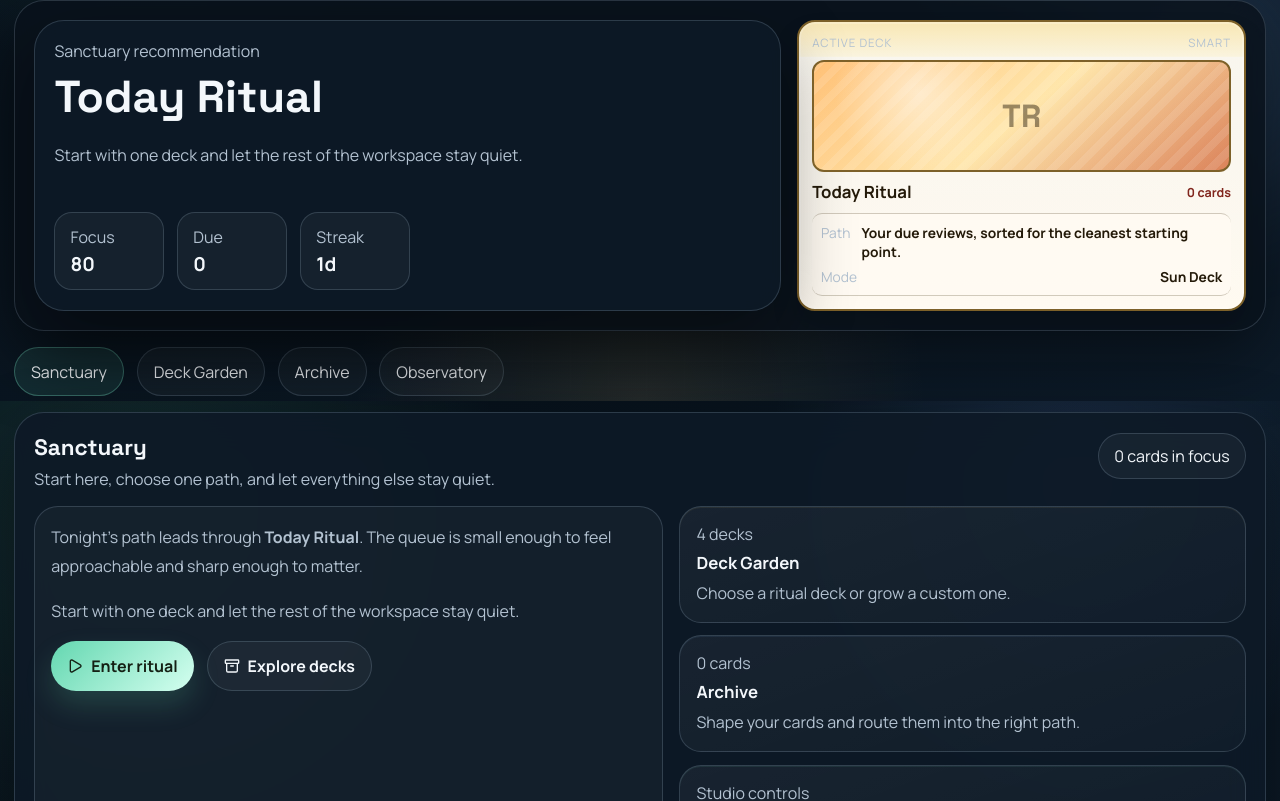
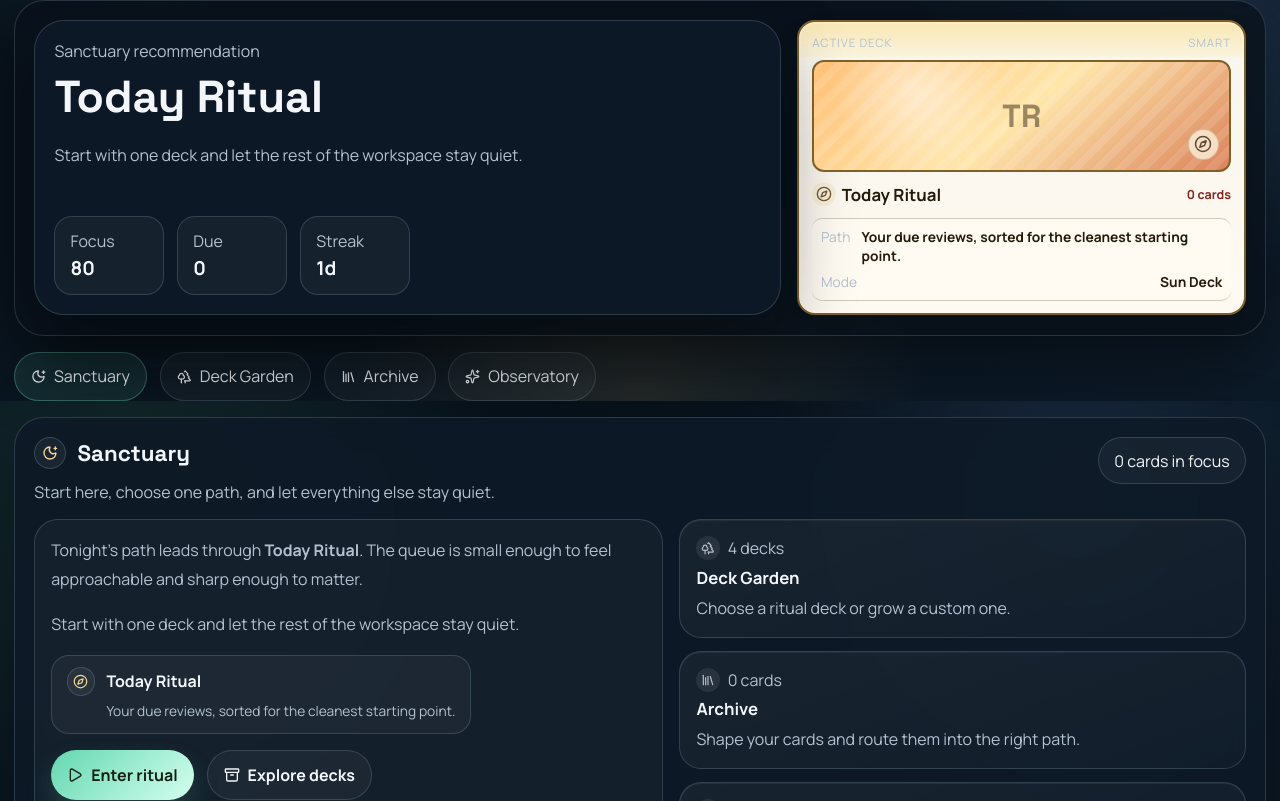
Before and after one commit to GauravJ3/work-tracker-srs, a React (Vite) app: page / in a window 1280 px wide. Shown: the part 399-1200 px from the top of the page. Built offline with nearby package versions, Linux system fonts and the light colour scheme.

Commit message:
feat: add world icons across screens and decks

```diff
--- a/src/App.jsx
+++ b/src/App.jsx
@@ -7,6 +7,7 @@ import ObservatoryScreen from "./components/screens/ObservatoryScreen";
 import RitualChamber from "./components/session/RitualChamber";
 import MetricBadge from "./components/shared/MetricBadge";
 import TrainerCardHeader from "./components/cards/TrainerCardHeader";
+import { getDeckIcon, getScreenIcon } from "./components/shared/worldIcons";
 import { deckSigil } from "./components/cards/TrainerCard";
 import { blindItems } from "./data/blind75";
 import { createManualItem, mergeImportedItems, parseCsv, rowsToItems } from "./lib/importers";
@@ -229,6 +230,7 @@ function App() {
       tone: "forest",
     },
   ];
+  const HeroDeckIcon = getDeckIcon(activeDeck?.name);
 
   function updateSettings(partial) {
     setState((current) => ({
@@ -703,9 +705,17 @@ function App() {
             <TrainerCardHeader tag="Active Deck" type={activeDeck?.kind === "custom" ? "Custom" : "Smart"} />
             <div className={`trainer-art art-${activeDeck?.tone || "sun"}`}>
               <div className="trainer-sigil">{deckSigil(activeDeck?.name || "TR")}</div>
+              <span className="trainer-art-icon" aria-hidden="true">
+                <HeroDeckIcon size={18} />
+              </span>
             </div>
             <div className="trainer-name-row">
-              <strong>{activeDeck?.name || "Today Ritual"}</strong>
+              <strong>
+                <span className="trainer-name-icon" aria-hidden="true">
+                  <HeroDeckIcon size={16} />
+                </span>
+                {activeDeck?.name || "Today Ritual"}
+              </strong>
               <span className="trainer-hp">{activeDeck?.count || 0} cards</span>
             </div>
             <div className="trainer-info">
@@ -717,14 +727,20 @@ function App() {
 
         <nav className="view-nav" aria-label="Workspace views">
           {views.map(([id, label]) => (
+            (() => {
+              const ViewIcon = getScreenIcon(label);
+              return (
                 <button
                   key={id}
                   type="button"
                   className={`view-chip ${view === id ? "is-active" : ""}`}
                   onClick={() => setView(id)}
                 >
+                  <ViewIcon size={15} />
                   {label}
                 </button>
+              );
+            })()
           ))}
         </nav>
 
--- a/src/components/layout/Panel.jsx
+++ b/src/components/layout/Panel.jsx
@@ -1,9 +1,16 @@
-function Panel({ title, subtitle, action, children }) {
+function Panel({ title, subtitle, action, icon: Icon, children }) {
   return (
     <section className="panel">
       <div className="panel-head">
-        <div>
-          <h2>{title}</h2>
+        <div className="panel-heading">
+          <div className="panel-title-row">
+            {Icon ? (
+              <span className="panel-icon" aria-hidden="true">
+                <Icon size={16} />
+              </span>
+            ) : null}
+            <h2>{title}</h2>
+          </div>
           <p>{subtitle}</p>
         </div>
         {action}
--- a/src/components/screens/ArchiveScreen.jsx
+++ b/src/components/screens/ArchiveScreen.jsx
@@ -1,5 +1,6 @@
 import { CheckCircle2, ExternalLink, FolderPlus } from "lucide-react";
 import Panel from "../layout/Panel";
+import { getDeckIcon, getScreenIcon } from "../shared/worldIcons";
 import TrainerCard from "../cards/TrainerCard";
 import TrainerCardHeader from "../cards/TrainerCardHeader";
 import { deckSigil, difficultyTone } from "../cards/TrainerCard";
@@ -22,13 +23,26 @@ function ArchiveScreen({
   addBlindItem,
   toggleSolved,
 }) {
+  const ArchiveIcon = getScreenIcon("Archive");
+  const SelectedDeckIcon = getDeckIcon(selectedCustomDeck?.name);
+
   return (
     <div className="screen-grid">
       <Panel
         title="Archive"
         subtitle="Browse, refine, and route cards into the right deck."
+        icon={ArchiveIcon}
         action={<span className="section-chip">{state.items.length} cards</span>}
       >
+        {selectedCustomDeck ? (
+          <div className="active-deck-chip active-deck-chip-quiet">
+            <span className="panel-icon panel-icon-inline" aria-hidden="true">
+              <SelectedDeckIcon size={15} />
+            </span>
+            <strong>{selectedCustomDeck.name}</strong>
+            <span>New cards route here when you choose Add to deck.</span>
+          </div>
+        ) : null}
         <div className="subview-switch">
           <button type="button" className={`subview-chip ${libraryMode === "work" ? "is-active" : ""}`} onClick={() => setLibraryMode("work")}>
             Work Cards
--- a/src/components/screens/ObservatoryScreen.jsx
+++ b/src/components/screens/ObservatoryScreen.jsx
@@ -1,6 +1,7 @@
 import { Bell, RefreshCw, Upload } from "lucide-react";
 import Panel from "../layout/Panel";
 import EmptyState from "../shared/EmptyState";
+import { getScreenIcon } from "../shared/worldIcons";
 
 function ObservatoryScreen({
   state,
@@ -11,11 +12,14 @@ function ObservatoryScreen({
   importCsv,
   enableNotifications,
 }) {
+  const ObservatoryIcon = getScreenIcon("Observatory");
+
   return (
     <div className="screen-grid">
       <Panel
         title="Observatory"
         subtitle="Quiet controls for how this world sounds, syncs, and stays with you."
+        icon={ObservatoryIcon}
         action={<span className="section-chip">Live</span>}
       >
         <div className="two-column">
--- a/src/components/screens/SanctuaryScreen.jsx
+++ b/src/components/screens/SanctuaryScreen.jsx
@@ -2,6 +2,7 @@ import { Archive, Play } from "lucide-react";
 import Panel from "../layout/Panel";
 import MetricBadge from "../shared/MetricBadge";
 import EmptyState from "../shared/EmptyState";
+import { getDeckIcon, getScreenIcon } from "../shared/worldIcons";
 import TrainerCard from "../cards/TrainerCard";
 
 function SanctuaryScreen({
@@ -17,11 +18,15 @@ function SanctuaryScreen({
   ritualHint,
   focusScore,
 }) {
+  const SanctuaryIcon = getScreenIcon("Sanctuary");
+  const ActiveDeckIcon = getDeckIcon(activeDeck?.name);
+
   return (
     <div className="screen-grid">
       <Panel
         title="Sanctuary"
         subtitle="Start here, choose one path, and let everything else stay quiet."
+        icon={SanctuaryIcon}
         action={<span className="section-chip">{activeDeck?.count || 0} cards in focus</span>}
       >
         <div className="world-intro">
@@ -31,6 +36,13 @@ function SanctuaryScreen({
               small enough to feel approachable and sharp enough to matter.
             </p>
             <p className="world-line">{ritualHint}</p>
+            <div className="active-deck-chip">
+              <span className="panel-icon panel-icon-inline" aria-hidden="true">
+                <ActiveDeckIcon size={15} />
+              </span>
+              <strong>{activeDeck?.name || "Today Ritual"}</strong>
+              <span>{activeDeck?.description || "Start with the cards due now."}</span>
+            </div>
             <div className="hero-actions">
               <button className="button button-primary" type="button" onClick={() => startSession(activeDeck)}>
                 <Play size={16} />
@@ -44,16 +56,26 @@ function SanctuaryScreen({
           </div>
           <div className="portal-grid">
             {portals.map((portal) => (
+              (() => {
+                const PortalIcon = getScreenIcon(portal.title);
+                return (
                   <button
                     key={portal.id}
                     type="button"
                     className={`portal-card portal-${portal.tone}`}
                     onClick={() => setView(portal.id)}
                   >
-                <span>{portal.stat}</span>
+                    <span className="portal-meta">
+                      <span className="portal-icon" aria-hidden="true">
+                        <PortalIcon size={14} />
+                      </span>
+                      {portal.stat}
+                    </span>
                     <strong>{portal.title}</strong>
                     <p>{portal.description}</p>
                   </button>
+                );
+              })()
             ))}
           </div>
         </div>
--- /dev/null
+++ b/src/components/shared/worldIcons.jsx
@@ -0,0 +1,34 @@
+import {
+  BookOpen,
+  Boxes,
+  Compass,
+  Library,
+  MoonStar,
+  Sparkles,
+  Stars,
+  Trees,
+} from "lucide-react";
+
+const screenIcons = {
+  Sanctuary: MoonStar,
+  "Deck Garden": Trees,
+  Archive: Library,
+  Observatory: Stars,
+};
+
+const deckIcons = {
+  "Today Ritual": Compass,
+  "Recovery Run": Sparkles,
+  "Flow Stack": BookOpen,
+  "Blind Trainer": Boxes,
+};
+
+function getScreenIcon(name) {
+  return screenIcons[name] || MoonStar;
+}
+
+function getDeckIcon(name) {
+  return deckIcons[name] || BookOpen;
+}
+
+export { getDeckIcon, getScreenIcon };
--- a/src/styles.css
+++ b/src/styles.css
@@ -398,6 +398,9 @@ a {
   color: var(--text-primary);
   padding: 0.8rem 1rem;
   cursor: pointer;
+  display: inline-flex;
+  align-items: center;
+  gap: 0.5rem;
 }
 
 .view-chip.is-active {
@@ -439,6 +442,17 @@ a {
   margin-bottom: 1rem;
 }
 
+.panel-heading {
+  display: grid;
+  gap: 0.35rem;
+}
+
+.panel-title-row {
+  display: inline-flex;
+  align-items: center;
+  gap: 0.7rem;
+}
+
 .panel-head h2,
 .session-topbar h2 {
   margin: 0;
@@ -449,6 +463,24 @@ a {
 .panel-head p {
   margin: 0.4rem 0 0;
   max-width: 54ch;
+}
+
+.panel-icon {
+  width: 2rem;
+  height: 2rem;
+  display: inline-flex;
+  align-items: center;
+  justify-content: center;
+  border-radius: 999px;
+  border: 1px solid var(--border-default);
+  background: rgba(255, 255, 255, 0.05);
+  color: var(--accent-gold-soft);
+  flex: 0 0 auto;
+}
+
+.panel-icon-inline {
+  width: 1.8rem;
+  height: 1.8rem;
 }
 
 .section-chip {
@@ -477,6 +509,35 @@ a {
   padding: 1rem;
 }
 
+.active-deck-chip {
+  display: grid;
+  grid-template-columns: auto minmax(0, auto);
+  gap: 0.35rem 0.7rem;
+  align-items: center;
+  width: fit-content;
+  max-width: 100%;
+  margin: 0 0 1rem;
+  padding: 0.7rem 0.9rem;
+  border-radius: 18px;
+  border: 1px solid var(--border-default);
+  background: rgba(255, 255, 255, 0.04);
+}
+
+.active-deck-chip strong {
+  color: var(--text-primary);
+}
+
+.active-deck-chip span:last-child {
+  grid-column: 2;
+  color: var(--text-secondary);
+  font-size: var(--type-body-sm);
+  line-height: 1.5;
+}
+
+.active-deck-chip-quiet {
+  margin: 0 0 1rem;
+}
+
 .world-line {
   margin: 0 0 1rem;
   color: var(--text-secondary);
@@ -502,6 +563,23 @@ a {
 .portal-card span,
 .subview-chip {
   color: var(--text-secondary);
+}
+
+.portal-meta {
+  display: inline-flex;
+  align-items: center;
+  gap: 0.45rem;
+}
+
+.portal-icon {
+  width: 1.5rem;
+  height: 1.5rem;
+  display: inline-flex;
+  align-items: center;
+  justify-content: center;
+  border-radius: 999px;
+  background: rgba(255, 255, 255, 0.08);
+  color: var(--text-primary);
 }
 
 .portal-card strong {
@@ -622,6 +700,22 @@ a {
   color: rgba(35, 24, 6, 0.46);
 }
 
+.trainer-art-icon {
+  position: absolute;
+  right: 0.65rem;
+  bottom: 0.65rem;
+  width: 1.9rem;
+  height: 1.9rem;
+  display: inline-flex;
+  align-items: center;
+  justify-content: center;
+  border-radius: 999px;
+  background: rgba(255, 248, 228, 0.72);
+  border: 1px solid rgba(64, 48, 16, 0.2);
+  color: rgba(36, 26, 9, 0.74);
+  backdrop-filter: blur(4px);
+}
+
 .trainer-name-row {
   display: flex;
   justify-content: space-between;
@@ -635,6 +729,18 @@ a {
   display: flex;
   align-items: center;
   gap: 0.35rem;
+}
+
+.trainer-name-icon {
+  width: 1.5rem;
+  height: 1.5rem;
+  display: inline-flex;
+  align-items: center;
+  justify-content: center;
+  border-radius: 999px;
+  background: rgba(226, 184, 91, 0.14);
+  color: rgba(82, 55, 9, 0.82);
+  flex: 0 0 auto;
 }
 
 .trainer-hp {
```
Also changed, not shown: src/components/screens/DeckGardenScreen.jsx (+18 -1 lines). Lines whose indentation alone changed are shown as unchanged.
